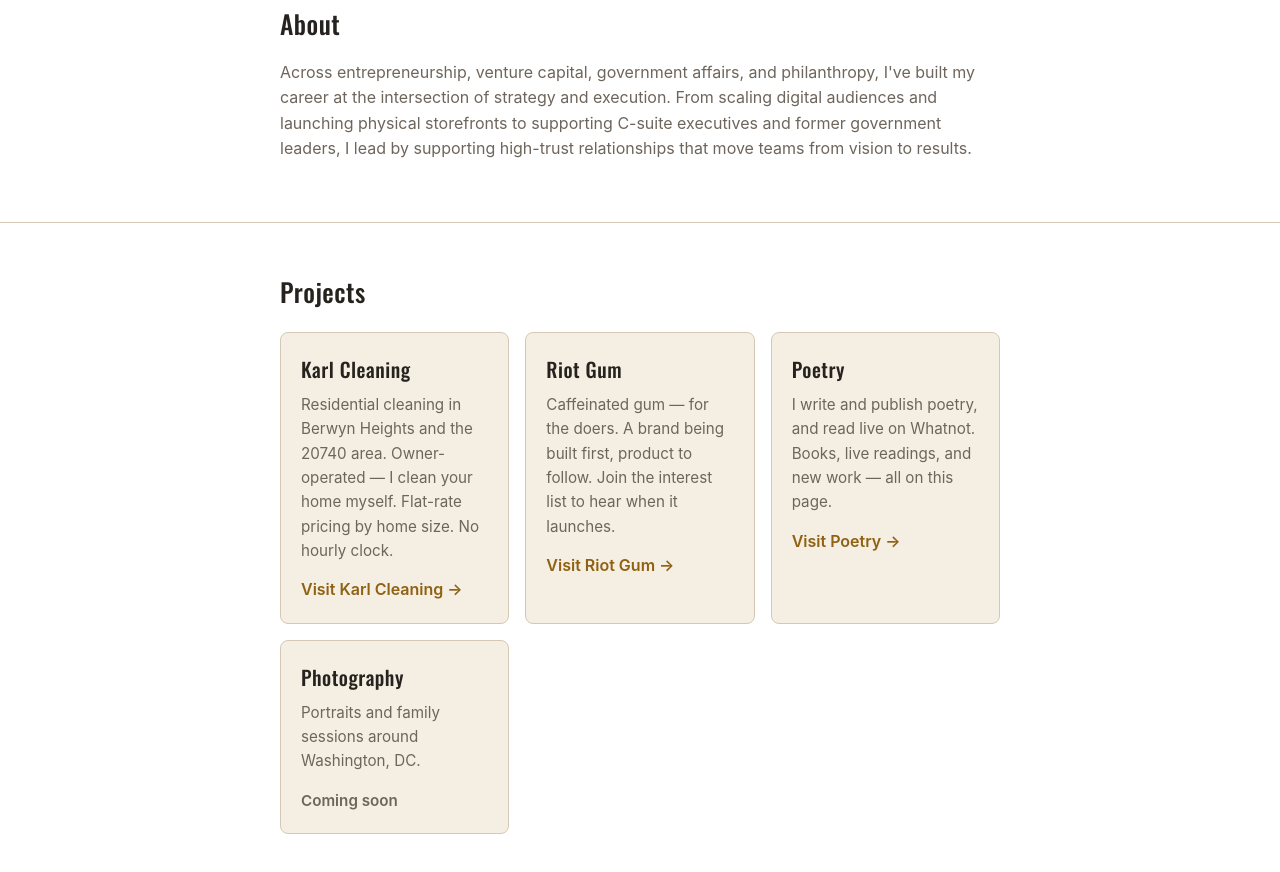
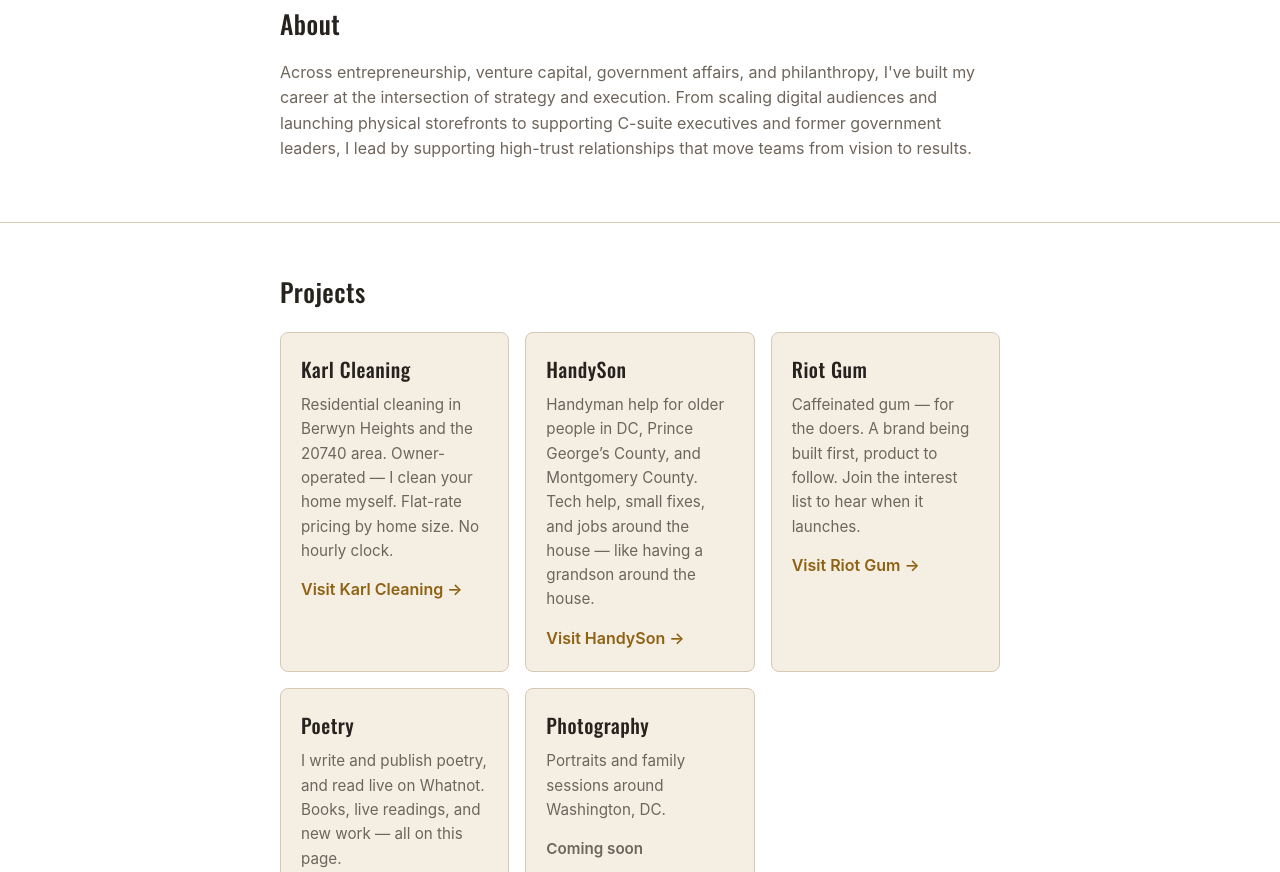
Before and after one commit to Brandon-Hoffmann/brandon-hoffmann.github.io, a plain HTML site: page index.html in a window 1280 px wide. Shown: the part 356-1228 px from the top of the page. Drawn offline with nearby package versions, Linux system fonts and the light colour scheme.

Commit message:
Add HandySon service information to index.html

```diff
--- a/index.html
+++ b/index.html
@@ -193,6 +193,11 @@
         <a href="/karlcleaning">Visit Karl Cleaning &rarr;</a>
       </div>
       <div class="card">
+        <h3>HandySon</h3>
+        <p>Handyman help for older people in DC, Prince George&rsquo;s County, and Montgomery County. Tech help, small fixes, and jobs around the house &mdash; like having a grandson around the house.</p>
+        <a href="/handyson">Visit HandySon &rarr;</a>
+      </div>
+      <div class="card">
         <h3>Riot Gum</h3>
         <p>Caffeinated gum — for the doers. A brand being built first, product to follow. Join the interest list to hear when it launches.</p>
         <a href="/riotgum">Visit Riot Gum &rarr;</a>
```
